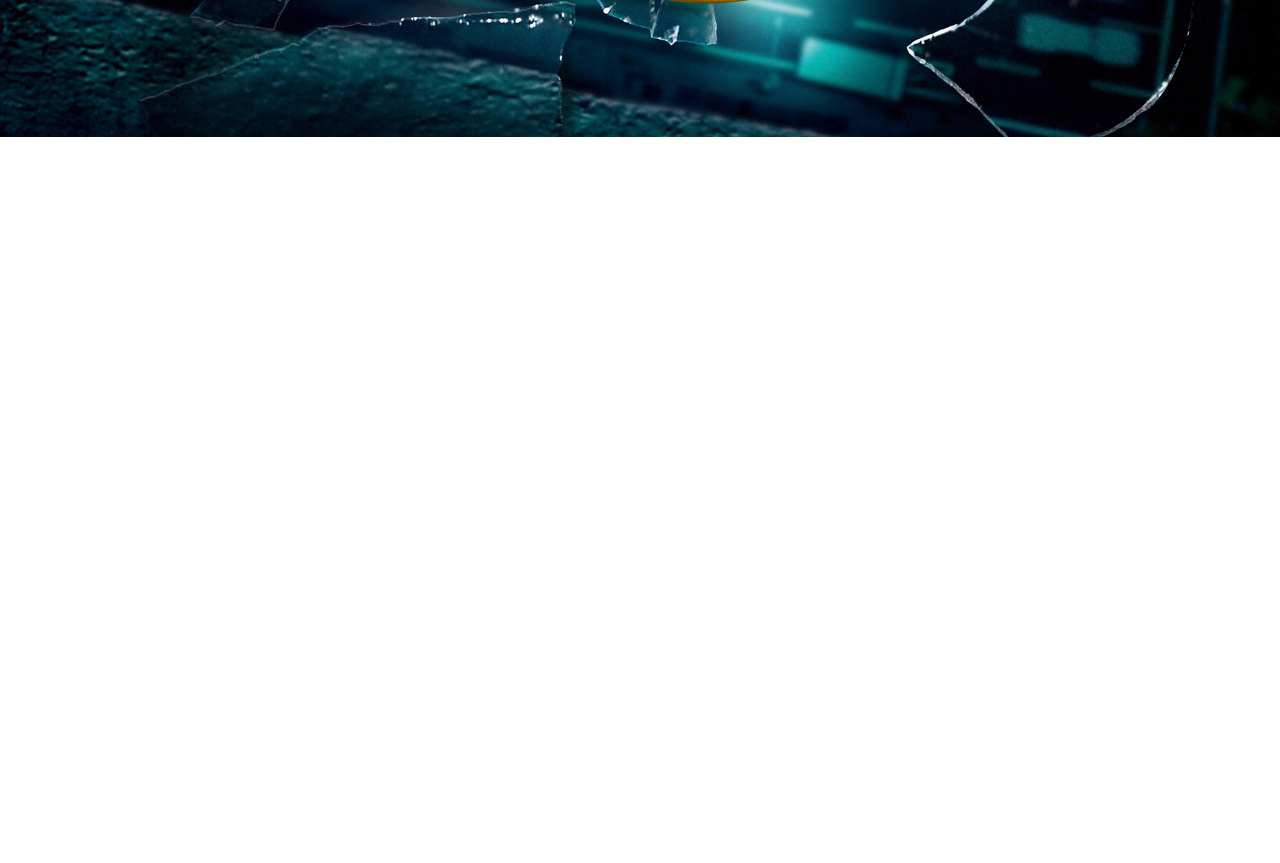
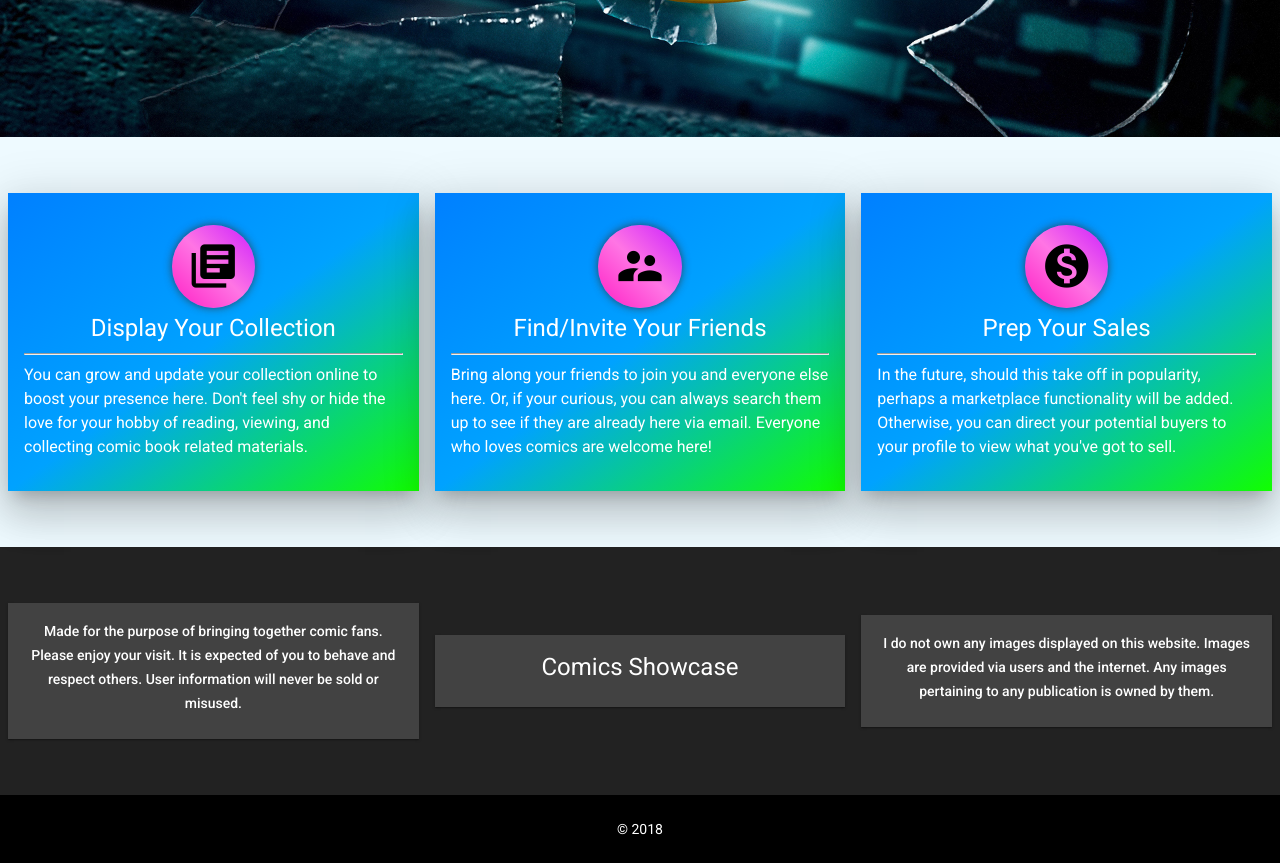
Before and after one commit to anthonyrojas/ComicsShowcaseWeb, a React (Create React App) app: page / in a window 1280 px wide. Shown: the part 1620-2483 px from the top of the page. Before the commit the page ends 1757 px from the top, so only its background shows below. Built offline with nearby package versions, Linux system fonts and the light colour scheme.

Commit message:
home page styling progress almost complete

```diff
--- a/src/Actions/index.js
+++ b/src/Actions/index.js
@@ -0,0 +1 @@
+export * from './Account';
--- a/src/App.css
+++ b/src/App.css
@@ -3,13 +3,22 @@ body{
     padding: 0 !important;
 }
 .App{
-    width: 100vw;
+    /*width: 100vw;*/
     padding: 0 !important;
     margin: 0 !important;
     background-color: #EEFAFF !important;
 }
+.h-100vh{
+    height: 100vh;
+}
 .w-100vw{
     width: 100vw;
+}
+.h-100{
+    height: 100% !important;
+}
+.w-100{
+    width: 100% !important;
 }
 /*padding classes*/
 .p-half{
@@ -193,3 +202,11 @@ body{
 .mb-5{
     margin-bottom: 5em;
 }
+
+.text-center{
+    text-align: center;
+}
+
+.grd-blue-to-green-br{
+    background: linear-gradient(to bottom right,#0080FF, #00A2FF, #11FF00) !important;
+}
--- a/src/App.js
+++ b/src/App.js
@@ -8,6 +8,7 @@ import {createMuiTheme, MuiThemeProvider} from '@material-ui/core/styles';
 import AppBar from '@material-ui/core/AppBar';
 import Toolbar from '@material-ui/core/Toolbar';
 import Typography from '@material-ui/core/Typography';
+import Footer from './Components/Footer/Footer';
 
 const theme = createMuiTheme({
   palette: {
@@ -43,6 +44,7 @@ class App extends Component {
                 <Route exact path='/' component={Home}></Route>
               </Switch>
             </Router>
+            <Footer />
           </div>
         </MuiThemeProvider>
       </Provider>
--- a/src/Commons/Parallax/Parallax.js
+++ b/src/Commons/Parallax/Parallax.js
@@ -2,7 +2,7 @@ import React from 'react';
 import './Parallax.css';
 
 const Parallax = (props) => (
-    <div className="Parallax" style={{backgroundImage: `url(${props.image})`}}>
+    <div className={"Parallax " + props.classes} style={{backgroundImage: `url(${props.image})`}}>
     </div>
 );
 export default Parallax;
--- /dev/null
+++ b/src/Components/Footer/Footer.css
@@ -0,0 +1,12 @@
+footer{
+    background-color: #222;
+}
+.footer-content{
+    padding: 3em 0 !important;
+}
+.footer-copyright{
+    padding: 1.5em;
+    background-color: #000;
+    text-align: center;
+    color: #FFF;
+}
--- /dev/null
+++ b/src/Components/Footer/Footer.js
@@ -0,0 +1,41 @@
+import React from 'react';
+import Grid from '@material-ui/core/Grid';
+import Card from '@material-ui/core/Card';
+import CardContent from '@material-ui/core/CardContent';
+import Typography from '@material-ui/core/Typography';
+import './Footer.css';
+const footer = (props)=>(
+    <footer>
+        <Grid container alignContent='center' alignItems='center' justify='center' wrap='wrap' spacing={0} className='footer-content'>
+            <Grid item xs={12} sm={12} md={8} lg={4}>
+                <Card square className='m-half'>
+                    <CardContent>
+                        <Typography component='p' variant='body2' align='center'>
+                            Made for the purpose of bringing together comic fans. Please enjoy your visit. It is expected of you to behave and respect others. User information will never be sold or misused.
+                        </Typography>
+                    </CardContent>
+                </Card>
+            </Grid>
+            <Grid item xs={12} sm={12} md={8} lg={4}>
+                <Card square className='m-half'>
+                    <CardContent>
+                        <Typography component='h3' variant='headline' align='center'>Comics Showcase</Typography>
+                    </CardContent>
+                </Card>
+            </Grid>
+            <Grid item xs={12} sm={12} md={8} lg={4}>
+                <Card square className='m-half'>
+                    <CardContent>
+                        <Typography component='p' variant='body2' align='center'>
+                            I do not own any images displayed on this website. Images are provided via users and the internet. Any images pertaining to any publication is owned by them.
+                        </Typography>
+                    </CardContent>
+                </Card>
+            </Grid>
+        </Grid>
+        <div className='footer-copyright'>
+            <Typography component='p' align='center' variant='body1'>&copy; 2018</Typography>
+        </div>
+    </footer>
+);
+export default footer;
--- a/src/Components/Home/Home.css
+++ b/src/Components/Home/Home.css
@@ -15,8 +15,22 @@
 .main-banner-overlay{
     background-image: url("../../Assets/comics-bg-1.png");
     background-repeat: no-repeat;
+    background-position: center top;
     background-attachment: fixed;
     background-size: cover;
-    height: 100vh;
+    min-height: 100vh;
     width: 100vw;
 }
+
+.i-circle-purple{
+    border-radius: 50%;
+    background:linear-gradient(to bottom left,#CB1EFF, #FF75E4, #FF1EC4);
+    box-shadow: 0 0 10px -1px #333;
+    padding: 0.3em;
+}
+
+@media screen and (max-width: 600px){
+    .main-banner h1{
+        font-size: 4.5rem !important;
+    }
+}
--- a/src/Components/Home/Home.js
+++ b/src/Components/Home/Home.js
@@ -4,11 +4,12 @@ import Paper from '@material-ui/core/Paper';
 import Typography from '@material-ui/core/Typography';
 import Parallax from '../../Commons/Parallax/Parallax';
 import './Home.css';
+import { Icon } from '@material-ui/core';
 const home = (props) => (
     <div className="home">
         <div className="main-banner-overlay mt-2">
             <div className="main-banner">
-            <Typography variant="display4" gutterBottom style={{color: '#FFF'}}>Comics Showcase</Typography>
+            <Typography variant="display4" align='center' gutterBottom style={{color: '#FFF'}}>Comics Showcase</Typography>
             </div>
         </div>
         <Grid container direction='row' alignContent='center' alignItems='center' justify='center' className='my-2'>
@@ -21,8 +22,38 @@ const home = (props) => (
                 </Paper>
             </Grid>
         </Grid>
-        <Parallax image={require('./Assets/watchmen-bg.png')}/>
-        <Grid container direction='row' justify='center' alignContent='center' alignItems='center' spacing={32}>
+        <Parallax classes='my-1' image={require('./Assets/watchmen-bg.png')}/>
+        <Grid container direction='row' justify='center' alignContent='center' alignItems='center' className='my-3' wrap='wrap' spacing={0}>
+            <Grid item xs={12} sm={10} md={8} lg={4} className='px-half py-half'>
+                <Paper className='px-1 py-2 text-center grd-blue-to-green-br' elevation={24} square>
+                    <Icon style={{fontSize: 52}} className='i-circle-purple' color='inherit'>library_books</Icon>
+                    <Typography variant='headline' align='center' gutterBottom>Display Your Collection</Typography>
+                    <hr />
+                    <Typography variant='subheading' align='left' color='default'>
+                        You can grow and update your collection online to boost your presence here. Don't feel shy or hide the love for your hobby of reading, viewing, and collecting comic book related materials.
+                    </Typography>
+                </Paper>
+            </Grid>
+            <Grid item xs={12} sm={10} md={8} lg={4} className='px-half py-half'>
+                <Paper className='px-1 py-2 text-center grd-blue-to-green-br' elevation={24} square>
+                    <Icon style={{fontSize: 52}} className='i-circle-purple' color='inherit'>supervisor_account</Icon>
+                    <Typography variant='headline' align='center' gutterBottom>Find/Invite Your Friends</Typography>
+                    <hr />
+                    <Typography variant='subheading' align='left' color='default'>
+                        Bring along your friends to join you and everyone else here. Or, if your curious, you can always search them up to see if they are already here via email. Everyone who loves comics are welcome here!
+                    </Typography>
+                </Paper>
+            </Grid>
+            <Grid item xs={12} sm={10} md={8} lg={4} className='px-half py-half'>
+                <Paper className='px-1 py-2 text-center grd-blue-to-green-br' elevation={24} square>
+                    <Icon style={{fontSize: 52}} className='i-circle-purple' color='inherit'>monetization_on</Icon>
+                    <Typography variant='headline' align='center' gutterBottom>Prep Your Sales</Typography>
+                    <hr />
+                    <Typography variant='subheading' align='left' color='default'>
+                        In the future, should this take off in popularity, perhaps a marketplace functionality will be added. Otherwise, you can direct your potential buyers to your profile to view what you've got to sell.
+                    </Typography>
+                </Paper>
+            </Grid>
         </Grid>
     </div>
 );
--- a/src/Reducers/account.js
+++ b/src/Reducers/account.js
@@ -4,7 +4,18 @@ import {
     LOGIN_SUCCESS,
     REGISTER_ATTEMPT,
     REGISTER_FAILURE,
-    REGISTER_SUCCESS
+    REGISTER_SUCCESS,
+    EMAIL_CHANGED,
+    USER_FIRST_NAME_CHANGED,
+    USER_LAST_NAME_CHANGED,
+    USER_PICTURE_CHANGED,
+    PASSWORD_CHANGED,
+    USERNAME_CHANGED,
+    BIRTH_DATE_CHANGED,
+    BIRTH_MONTH_CHANGED,
+    BIRTH_YEAR_CHANGED,
+    LOGIN_BUTTON_TOGGLE,
+    REGISTER_BUTTON_TOGGLE
 } from '../Actions/types';
 import Cookies from 'universal-cookie';
 import {
@@ -19,14 +30,62 @@ const initialState = {
     picture: EMPTY_STR,
     birthDate: DEFAULT_NUM,
     birthMonth: DEFAULT_NUM,
-    birthYear: DEFAULT_NUM
+    birthYear: DEFAULT_NUM,
+    registerButtonVisible: false
 }
 
 export default (state = initialState, action)=>{
     switch(action.type){
-        case LOGIN_ATTEMPT:
+        case EMAIL_CHANGED:
             return{
                 ...state,
+                email: action.payload
             }
+        case USERNAME_CHANGED:
+            return{
+                ...state,
+                username: action.payload
+            }
+        case USER_FIRST_NAME_CHANGED:
+            return{
+                ...state,
+                firstName: action.payload
+            }
+        case USER_LAST_NAME_CHANGED:
+            return{
+                ...state,
+                lastName: action.payload
+            }
+        case USER_PICTURE_CHANGED:
+            return{
+                ...state,
+                picture: action.payload
+            }
+        case BIRTH_DATE_CHANGED:
+            return{
+                ...state,
+                birthDate: action.payload
+            }
+        case BIRTH_MONTH_CHANGED:
+            return{
+                ...state,
+                birthMonth: action.payload
+            }
+        case BIRTH_YEAR_CHANGED:
+            return{
+                ...state,
+                birthYear: action.payload
+            }
+        case PASSWORD_CHANGED:
+            return{
+                ...state,
+                password: action.payload
+            }
+        case REGISTER_BUTTON_TOGGLE:
+            return{
+                ...state,
+                registerButtonVisible: action.payload
+            }
+        default: return state;
     }
 }
--- a/src/Reducers/index.js
+++ b/src/Reducers/index.js
@@ -1,3 +1,5 @@
 import {combineReducers} from 'redux';
+import Account from './Account';
 export default combineReducers({
+    account: Account
 });
```
